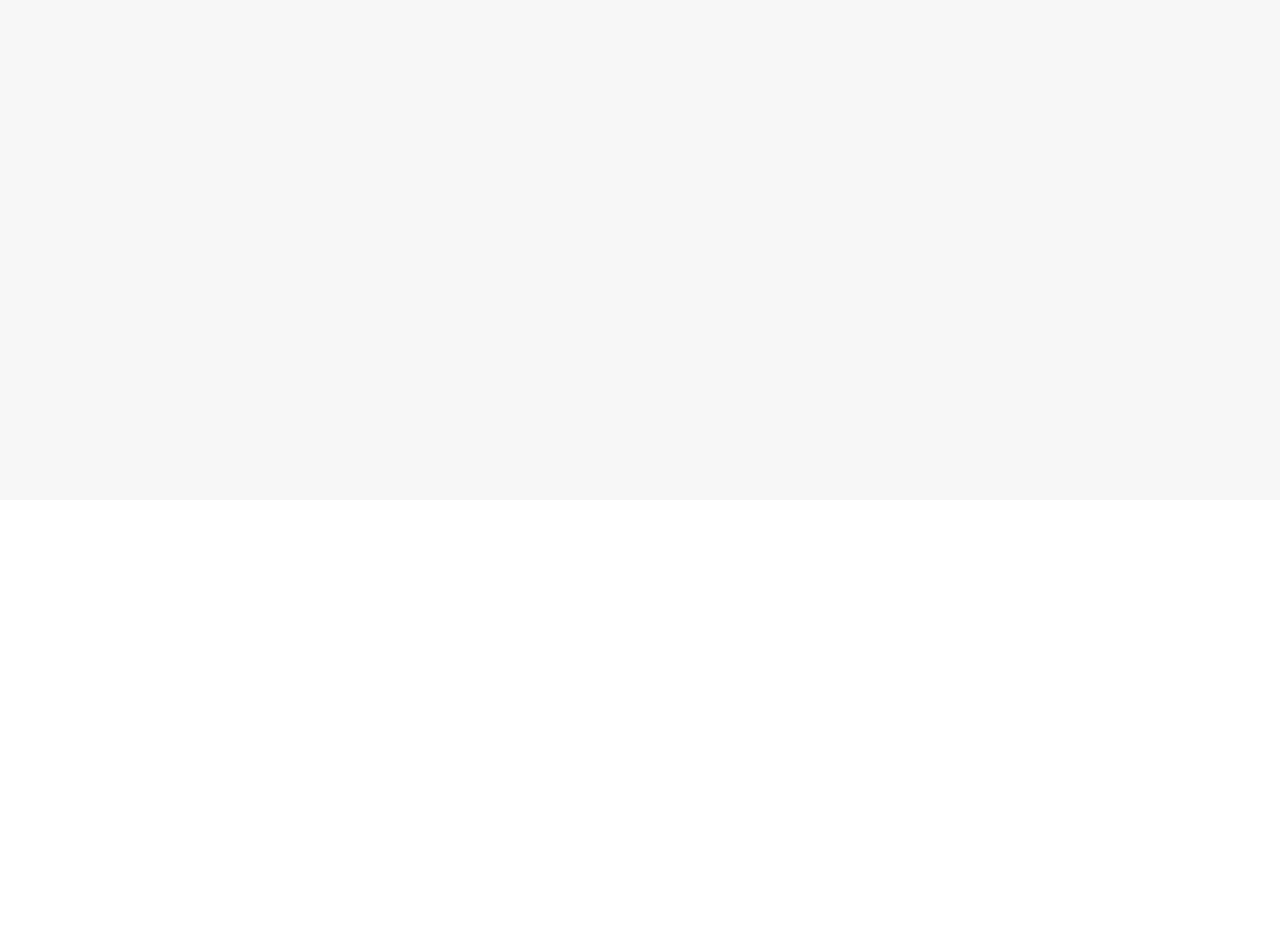
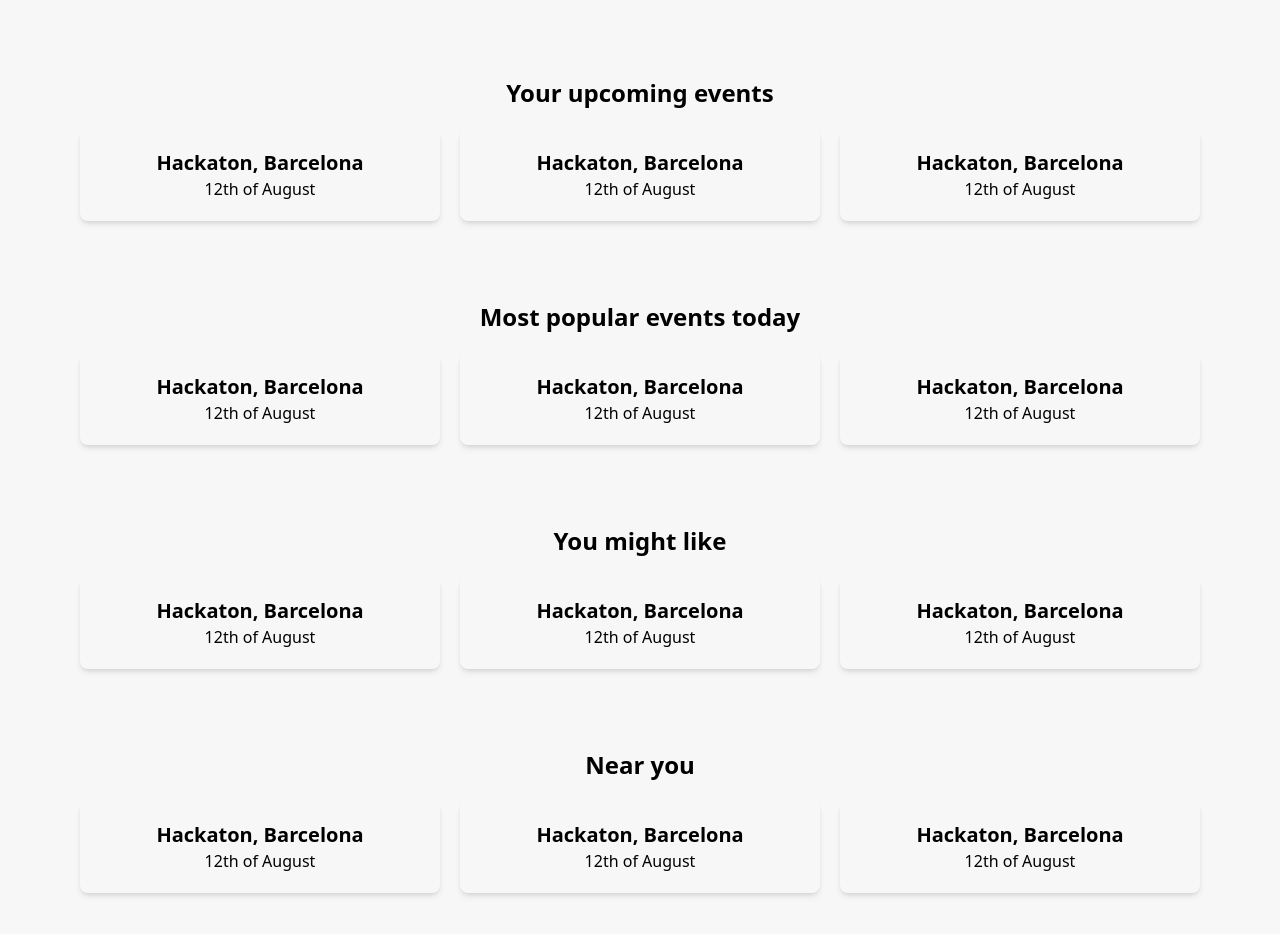
Before and after one commit to lukacera/sofa, a Next.js app: page /home in a window 1280 px wide. Shown: the part 300-1234 px from the top of the page. Before the commit the page ends 800 px from the top, so only its background shows below. Built offline with nearby package versions, Linux system fonts and the light colour scheme.

Commit message:
Add additional sections on the home page

```diff
--- a/app/home/page.tsx
+++ b/app/home/page.tsx
@@ -1,12 +1,24 @@
 import React from 'react'
 import Header from '../components/Header'
+const SingleEvent = () => {
+  return (
+    <div className='p-5 rounded-lg shadow-md hover:shadow-lg transition-shadow duration-300'>
+      <h3 className='font-bold text-xl'>
+        Hackaton, Barcelona
+      </h3>
+      <p className=''>
+        12th of August
+      </p>
+    </div>
+  )
+}
 
 export default function page() {
   return (
-    <div className='min-h-screen w-screen bg-mainWhite'>
+    <div className='max-w-screen bg-mainWhite'>
         <Header />
-        <main>
-          <section className='m-20 p-10 bg-gradient-to-r from-main to-secondary rounded-lg
+        <main className='text-center p-20'>
+          <section className='p-10 bg-gradient-to-r from-main to-secondary rounded-lg
           flex justify-between'>
               <div className='flex flex-col items-start gap-2'>
                 <h2 className='font-bold text-2xl'>
@@ -16,10 +28,50 @@ export default function page() {
                   You have 3 events to attend this month! 🎉
                 </span>
               </div>
-              <button className='border p-2 border-transparent rounded-lg bg-secondaryDarker/50 text-white
+              <button className='border p-2 border-transparent rounded-lg bg-secondaryDarker/50
               font-medium'>
                 Check the calendar
               </button>
+          </section>
+          <section className='mt-20'>
+            <h2 className='font-bold text-2xl mb-5'>
+              Your upcoming events
+            </h2>
+            <div className='grid grid-cols-1 md:grid-cols-2 lg:grid-cols-3 gap-5'>
+              <SingleEvent />
+              <SingleEvent />
+              <SingleEvent />
+            </div>
+          </section>
+          <section className='mt-20'>
+            <h2 className='font-bold text-2xl mb-5'>
+              Most popular events today
+            </h2>
+            <div className='grid grid-cols-1 md:grid-cols-2 lg:grid-cols-3 gap-5'>
+              <SingleEvent />
+              <SingleEvent />
+              <SingleEvent />
+            </div>
+          </section>
+          <section className='mt-20'>
+            <h2 className='font-bold text-2xl mb-5'>
+              You might like
+            </h2>
+            <div className='grid grid-cols-1 md:grid-cols-2 lg:grid-cols-3 gap-5'>
+              <SingleEvent />
+              <SingleEvent />
+              <SingleEvent />
+            </div>
+          </section>
+          <section className='mt-20'>
+            <h2 className='font-bold text-2xl mb-5'>
+              Near you
+            </h2>
+            <div className='grid grid-cols-1 md:grid-cols-2 lg:grid-cols-3 gap-5'>
+              <SingleEvent />
+              <SingleEvent />
+              <SingleEvent />
+            </div>
           </section>
         </main>
     </div>
```
